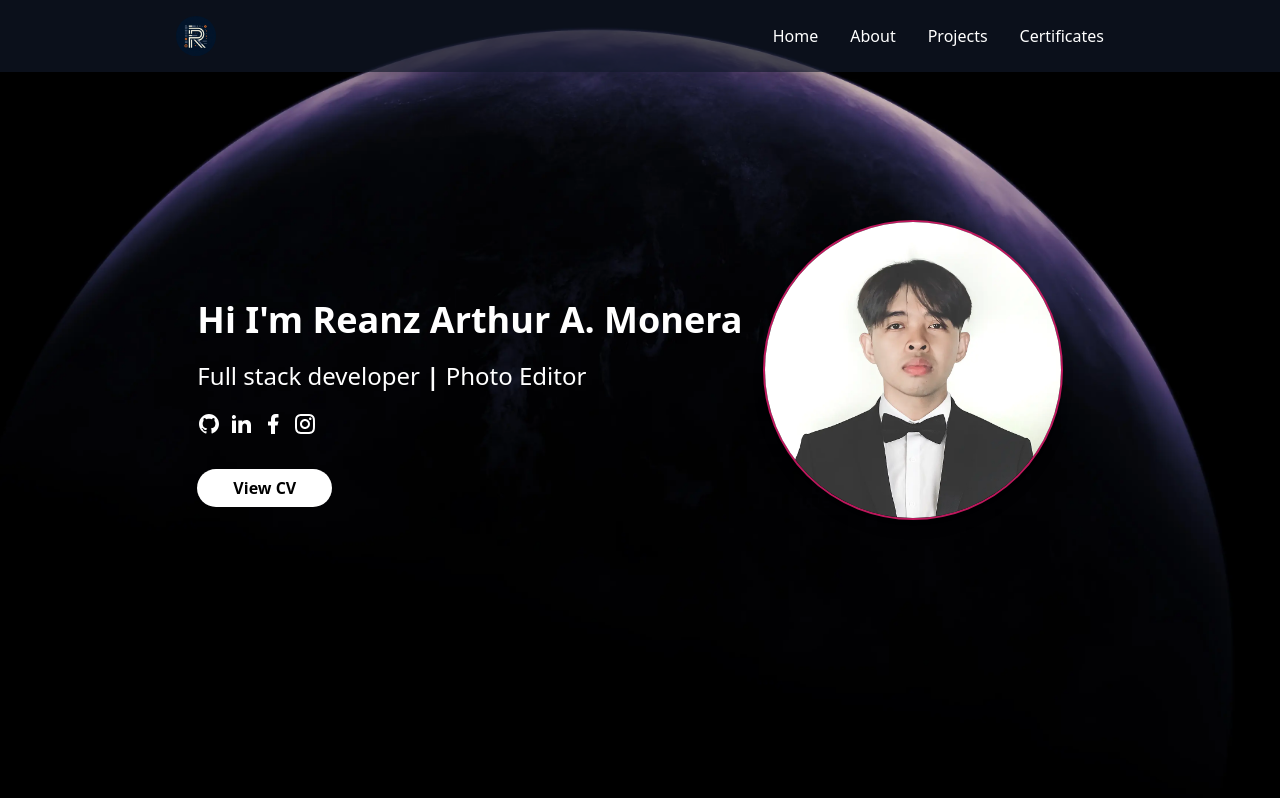
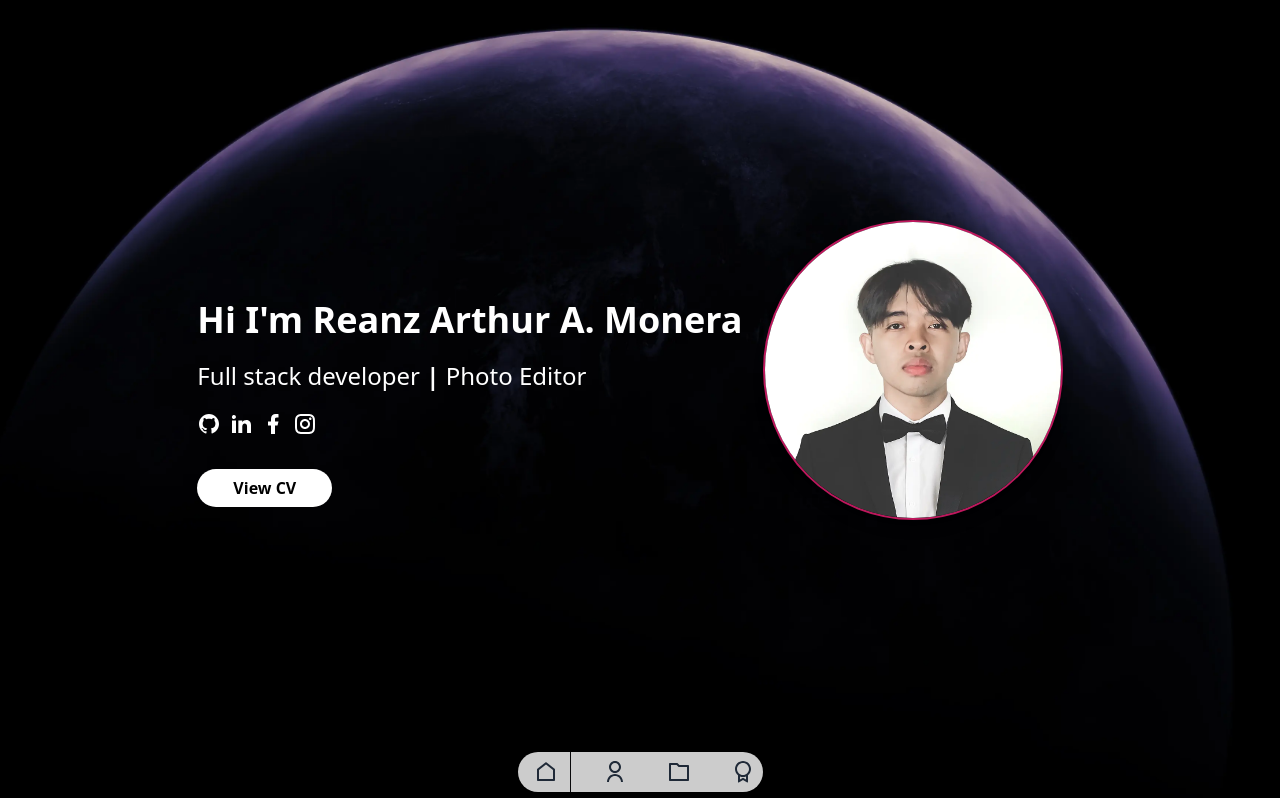
Before and after one commit to reqbahrf/MyPortfolio-react-app, a React (Vite) app: page / in a window 1280 px wide. Shown: the top 798 px of the page. Built offline with nearby package versions, Linux system fonts and the light colour scheme.

Commit message:
feat: Replace Header and Footer with a fixed bottom NavigationBar

```diff
--- a/index.html
+++ b/index.html
@@ -41,7 +41,7 @@
   <body>
     <div
       id="root"
-      class="overflow-x-hidden scroll-smooth"
+      class="overflow-x-hidden scroll-smooth relative"
     ></div>
     <script
       type="module"
--- a/src/App.css
+++ b/src/App.css
@@ -1,7 +1,12 @@
-@import 'remixicon/fonts/remixicon.css';
 @tailwind base;
 @tailwind components;
 @tailwind utilities;
+
+@layer components {
+  .nav-bar-text {
+    @apply absolute bottom-full left-1/2 transform -translate-x-1/2 mb-2 px-2 py-1 bg-gray-800 text-white text-sm rounded opacity-0 group-hover:opacity-100 transition-opacity duration-200 whitespace-nowrap;
+  }
+}
 
 * {
   scrollbar-width: thin;
--- a/src/App.tsx
+++ b/src/App.tsx
@@ -1,23 +1,21 @@
 import React, { StrictMode } from 'react';
 import { createRoot } from 'react-dom/client';
-import Header from './Header';
 import HomeSection from './HomeSection';
 import AboutSection from './AboutSection';
 import ProjectSection from './ProjectSection';
 import CertificatesSection from './CertificatesSection';
-import Footer from './Footer';
 import GitHubStatSection from './GitHubStatSection';
+import NavigationBar from './components/NavigationBar';
 
 const App: React.FC = () => {
   return (
     <>
-      <Header />
       <HomeSection />
       <GitHubStatSection />
       <AboutSection />
       <ProjectSection />
       <CertificatesSection />
-      <Footer />
+      <NavigationBar />
     </>
   );
 };
--- a/src/Footer.tsx
+++ /dev/null
@@ -1,38 +0,0 @@
-export default function Footer() {
-  return (
-    <div className='flex flex-col items-center justify-center bg-gray-900 bottom-0'>
-      <div className='px-3 py-2'>
-        <a
-          href='#Home'
-          className='hover:text-pink-700 px-4 text-white font-semibold'
-        >
-          Home
-        </a>
-        <a
-          href='#About'
-          className='hover:text-pink-700 px-4 text-white font-semibold'
-        >
-          About
-        </a>
-        <a
-          href='#Project'
-          className='hover:text-pink-700 px-4 text-white font-semibold'
-        >
-          Projects
-        </a>
-        <a
-          href='#Certificates'
-          className='hover:text-pink-700 px-4 text-white font-semibold'
-        >
-          Certificates
-        </a>
-      </div>
-      <div className='text-white px-3 py-4'>
-        <p className='text-sm font-thin'>
-          Portfolio - Designed by
-          <span className='font-semibold'>&nbsp;Reanz Arthur A. Monera</span>
-        </p>
-      </div>
-    </div>
-  );
-}
--- a/src/Header.tsx
+++ b/src/Header.tsx
@@ -1,15 +1,6 @@
-import React, { useRef } from 'react';
 import logo from '/assets/pageImg/logo.webp';
 
 export default function Header() {
-  const navLinks = useRef<HTMLDivElement>(null);
-
-  const toggleBurgerMenu = (event: React.MouseEvent) => {
-    event.stopPropagation();
-    if (!navLinks.current) return;
-
-    navLinks.current.classList.toggle('nav-active');
-  };
   return (
     <div className='flex justify-between items-center border-y-black shadow-xl bg-gray-900 bg-opacity-70 fixed top-0 w-full z-50 px-0 sm:px-40 md:px-40 lg:px-40 xl:px-40'>
       <div className='px-4 py-2'>
@@ -19,58 +10,6 @@ export default function Header() {
           className='h-10 w-10 rounded-full'
         />
       </div>
-      <div className='md:hidden'>
-        <button
-          id='burger-menu'
-          onClick={toggleBurgerMenu}
-          className='px-4 py-2 text-white focus:outline-none'
-        >
-          <svg
-            className='w-6 h-6'
-            fill='none'
-            stroke='currentColor'
-            viewBox='0 0 24 24'
-            xmlns='http://www.w3.org/2000/svg'
-          >
-            <path
-              strokeLinecap='round'
-              strokeLinejoin='round'
-              strokeWidth='2'
-              d='M4 6h16M4 12h16m-7 6h7'
-            ></path>
-          </svg>
-        </button>
-      </div>
-      <nav
-        id='nav-links'
-        ref={navLinks}
-        className='hidden sm:flex md:flex flex-col sm:flex-row absolute sm:relative top-full sm:top-auto right-0 sm:right-auto bg-gray-900 sm:bg-transparent w-full sm:w-auto my-2'
-      >
-        <a
-          href='#Home'
-          className='hover:text-pink-700 px-4 my-2 py-2 text-white'
-        >
-          Home
-        </a>
-        <a
-          href='#About'
-          className='hover:text-pink-700 px-4 my-2 py-2 text-white'
-        >
-          About
-        </a>
-        <a
-          href='#Project'
-          className='hover:text-pink-700 px-4 my-2 py-2 text-white'
-        >
-          Projects
-        </a>
-        <a
-          href='#Certificates'
-          className='hover:text-pink-700 px-4 my-2 py-2 text-white'
-        >
-          Certificates
-        </a>
-      </nav>
     </div>
   );
 }
--- /dev/null
+++ b/src/components/NavigationBar.tsx
@@ -0,0 +1,55 @@
+import {
+  RiHomeLine,
+  RiUserLine,
+  RiFolderLine,
+  RiAwardLine,
+} from '@remixicon/react';
+
+const NavigationBar = () => {
+  return (
+    <div className='fixed flex justify-center items-center bottom-2 left-0 right-0 z-50'>
+      <div className='bg-white/80 backdrop-blur-lg w-[95dvw] md:w-auto rounded-full h-10'>
+        <nav
+          id='nav-links'
+          className='flex justify-center gap-2 sm:gap-4 md:gap-6 h-full'
+        >
+          <a
+            href='#Home'
+            className='relative group hover:text-pink-700 px-4 py-2 text-gray-800 flex items-center justify-center hover:scale-125 transition-all'
+            title='Home'
+          >
+            <RiHomeLine className='ri-home-line text-xl' />
+            <span className='nav-bar-text'>Home</span>
+          </a>
+          <div className='border-r-zinc-950 border-r -ms-7'></div>
+          <a
+            href='#About'
+            className='relative group hover:text-pink-700 px-2 py-2 text-gray-800 flex items-center justify-center hover:scale-125 transition-all'
+            title='About'
+          >
+            <RiUserLine className='ri-user-line text-xl' />
+            <span className='nav-bar-text'>About</span>
+          </a>
+          <a
+            href='#Project'
+            className='relative group hover:text-pink-700 px-2 py-2 text-gray-800 flex items-center justify-center hover:scale-125 transition-all'
+            title='Projects'
+          >
+            <RiFolderLine className='ri-folder-line text-xl' />
+            <span className='nav-bar-text'>Projects</span>
+          </a>
+          <a
+            href='#Certificates'
+            className='relative group hover:text-pink-700 px-2 py-2 text-gray-800 flex items-center justify-center hover:scale-125 transition-all'
+            title='Certificates'
+          >
+            <RiAwardLine className='ri-award-line text-xl' />
+            <span className='nav-bar-text'>Certificates</span>
+          </a>
+        </nav>
+      </div>
+    </div>
+  );
+};
+
+export default NavigationBar;
```
